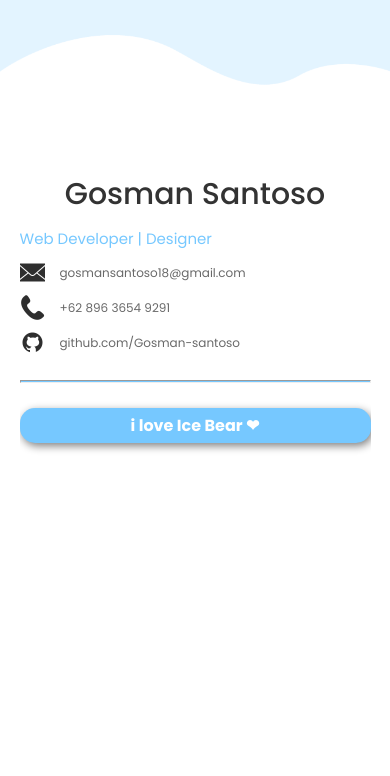
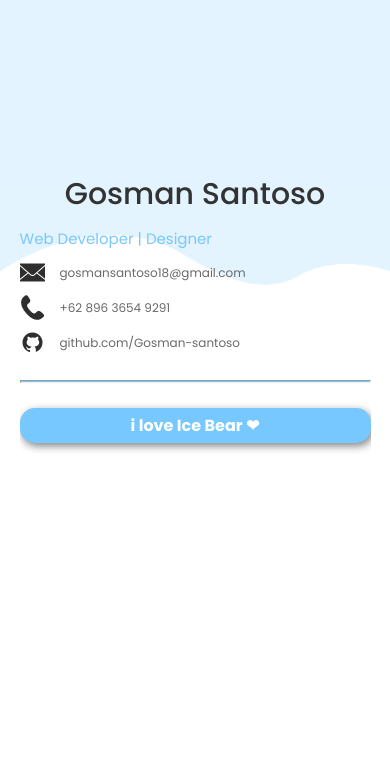
Before and after one commit to Gosman-santoso/my-profil, a plain HTML site: page index.html in a window 390 px wide. Shown: the part 68-844 px from the top of the page. Drawn offline with Linux system fonts and the light colour scheme.

Commit message:
four commit

```diff
--- a/style.css
+++ b/style.css
@@ -606,6 +606,13 @@ header .menu-bar p:hover {
 }
 
 @media screen and (max-width:444px) {
+    .bg-cover::before {
+        content: '';
+        display: block;
+        background-color: var(--primary-color);
+        height: 200px;
+        width: 100%;
+    }
     .cover {
         margin-top: 30px;
         margin-bottom: 50px;
```
